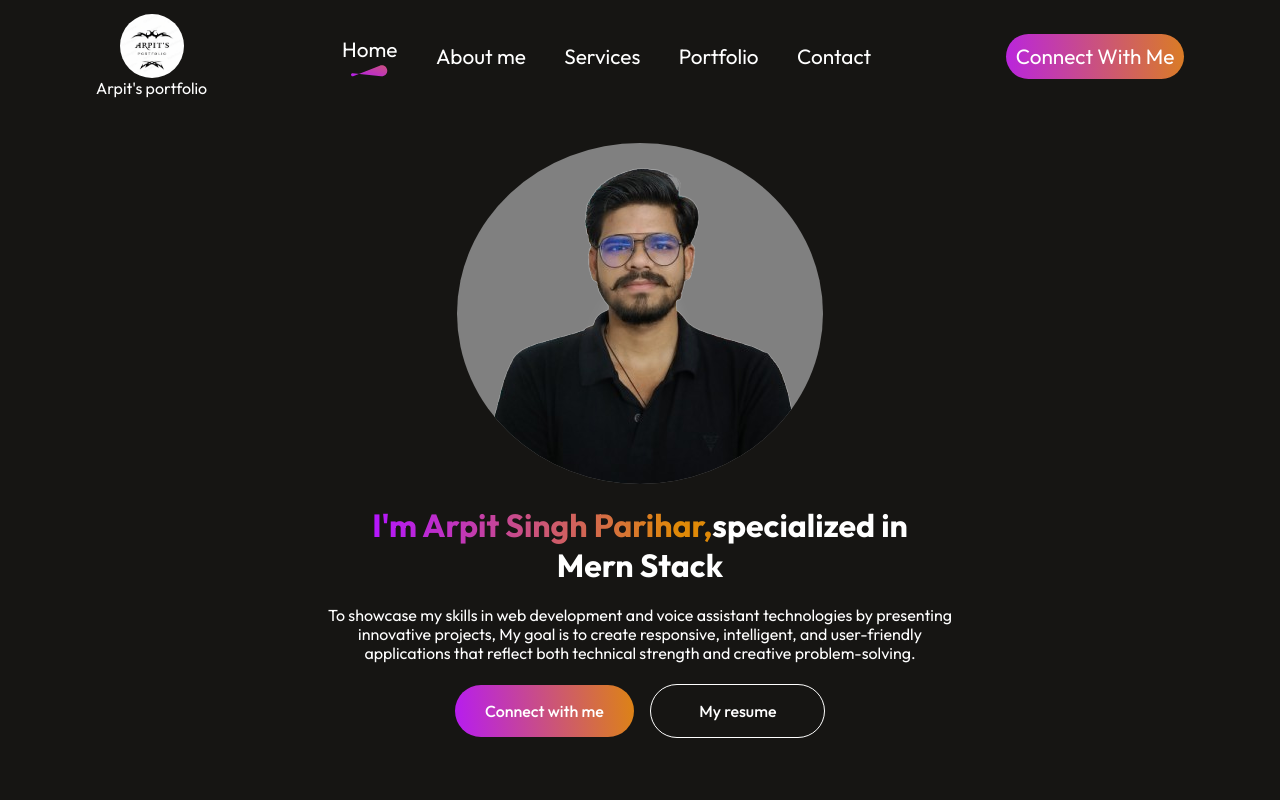
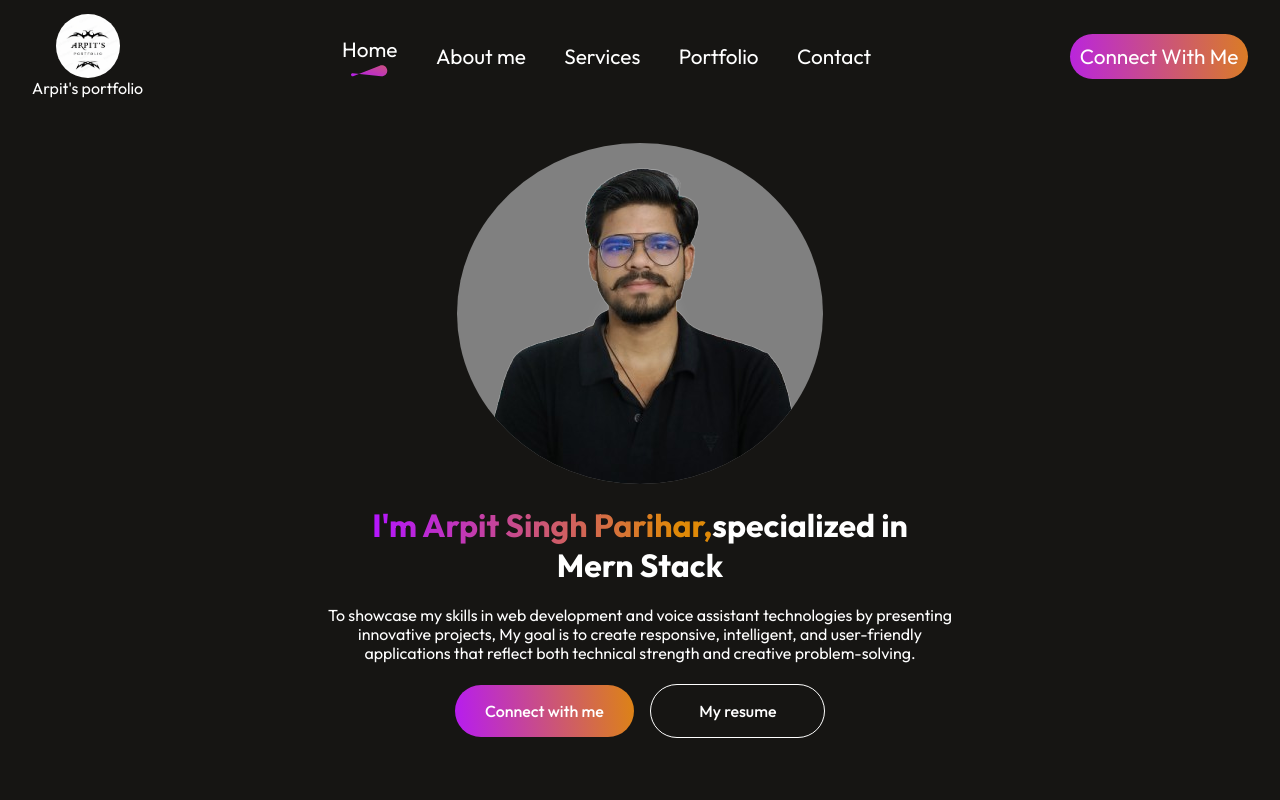
Before and after one commit to ArpitSinghParihar/My-Portfolio, a React (Vite) app: page / in a window 1280 px wide. Shown: the top 800 px of the page. Built offline with nearby package versions, Linux system fonts and the light colour scheme.

Commit message:
Nav modification

```diff
--- a/src/Components/Navbar/Navbar.css
+++ b/src/Components/Navbar/Navbar.css
@@ -2,7 +2,7 @@
     display: flex;
     align-items: center;
     justify-content: space-between;
-    margin: 0.9rem 6rem;
+    margin: 0.9rem 2rem;
 }
 .logo-img{
     height: 4rem;
@@ -54,7 +54,7 @@
 }
 @media(max-width:768px){
     .navbar{
-        margin: 0.2rem 2rem;
+        margin-top: 0.2rem ;
     }
     .nav-connect{
         display: none;
```
